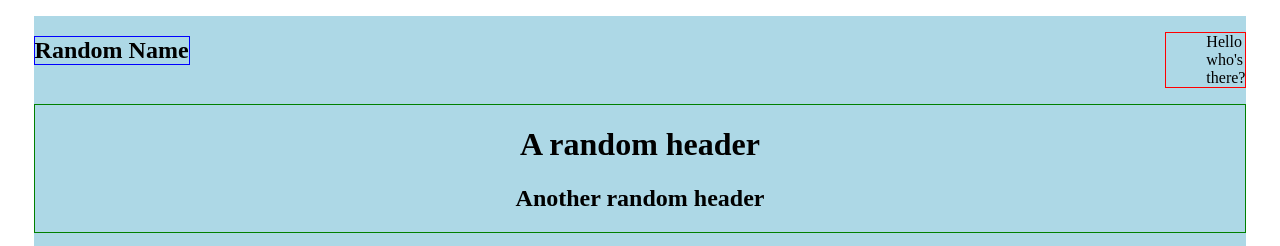
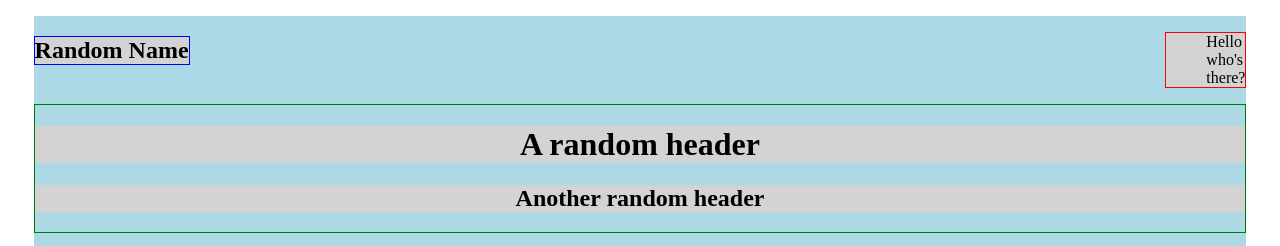
Before and after one commit to michaelkoceja/featured-items, a plain HTML site: page index.html in a window 1280 px wide. Shown: the top 246 px of the page. Drawn offline with Linux system fonts and the light colour scheme.

Commit message:
nav bar placement

```diff
--- a/css/styles.css
+++ b/css/styles.css
@@ -13,13 +13,15 @@
  .nav-bar h2 {
   border: 1px solid blue;
   float: left;
+  background: lightgrey;
  }
 
 .nav-bar ul {
   border: 1px solid red;
   float: right;
-  display: inline;
+  display: block;
   list-style: none;
+  background: lightgrey;
 }
 
 /* Header */
@@ -27,6 +29,10 @@
   border: 1px solid green;
   text-align: center;
   overflow: auto;
+}
+
+.header h1, h2 {
+  background: lightgrey;
 }
 
 /* Featured Items */
@@ -37,6 +43,10 @@
   margin: 2vh auto;
 }
 
+.featured-1 {
+  text-align: left;
+}
+
 /* Clearfix */
 .clearfix:after {
   content: "";
```
